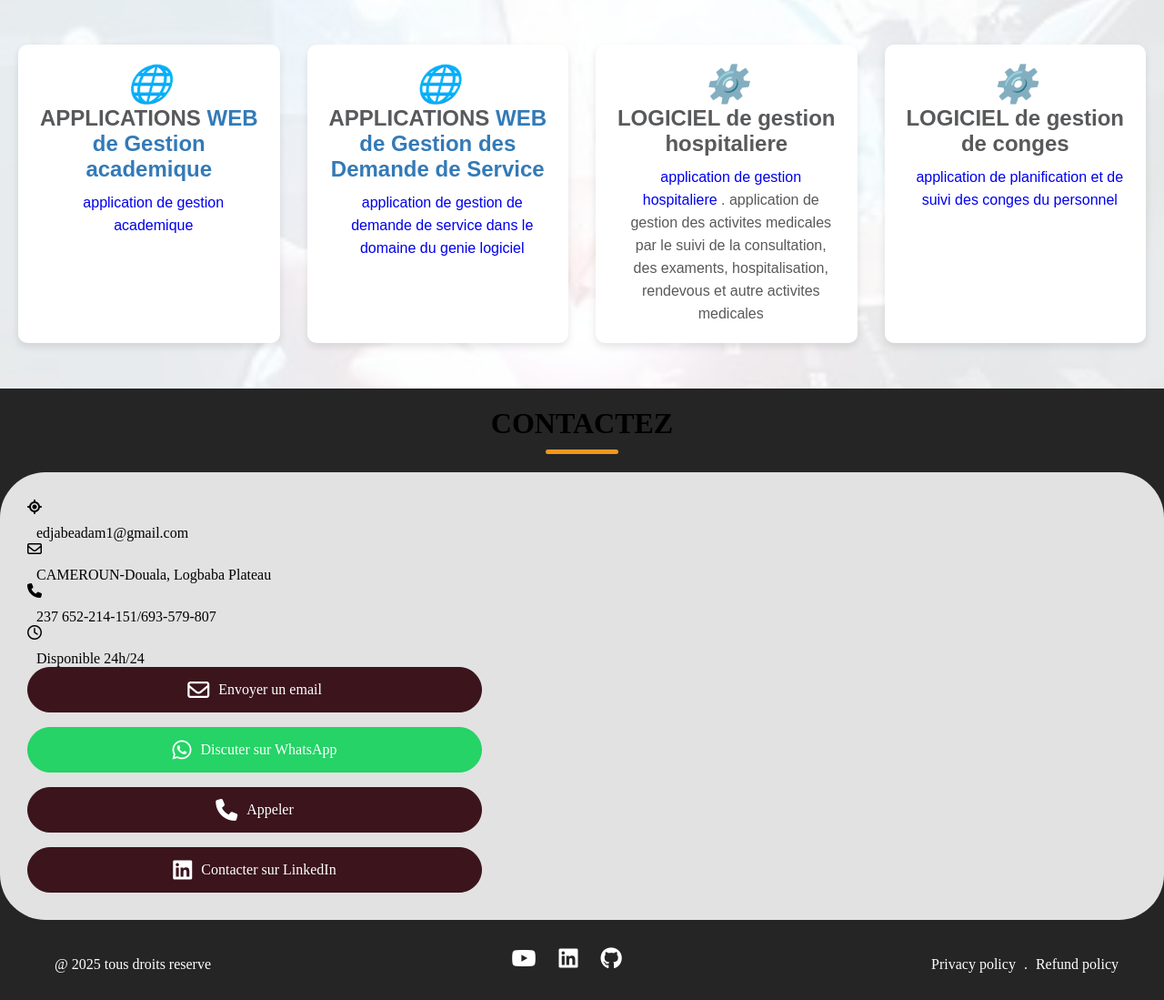
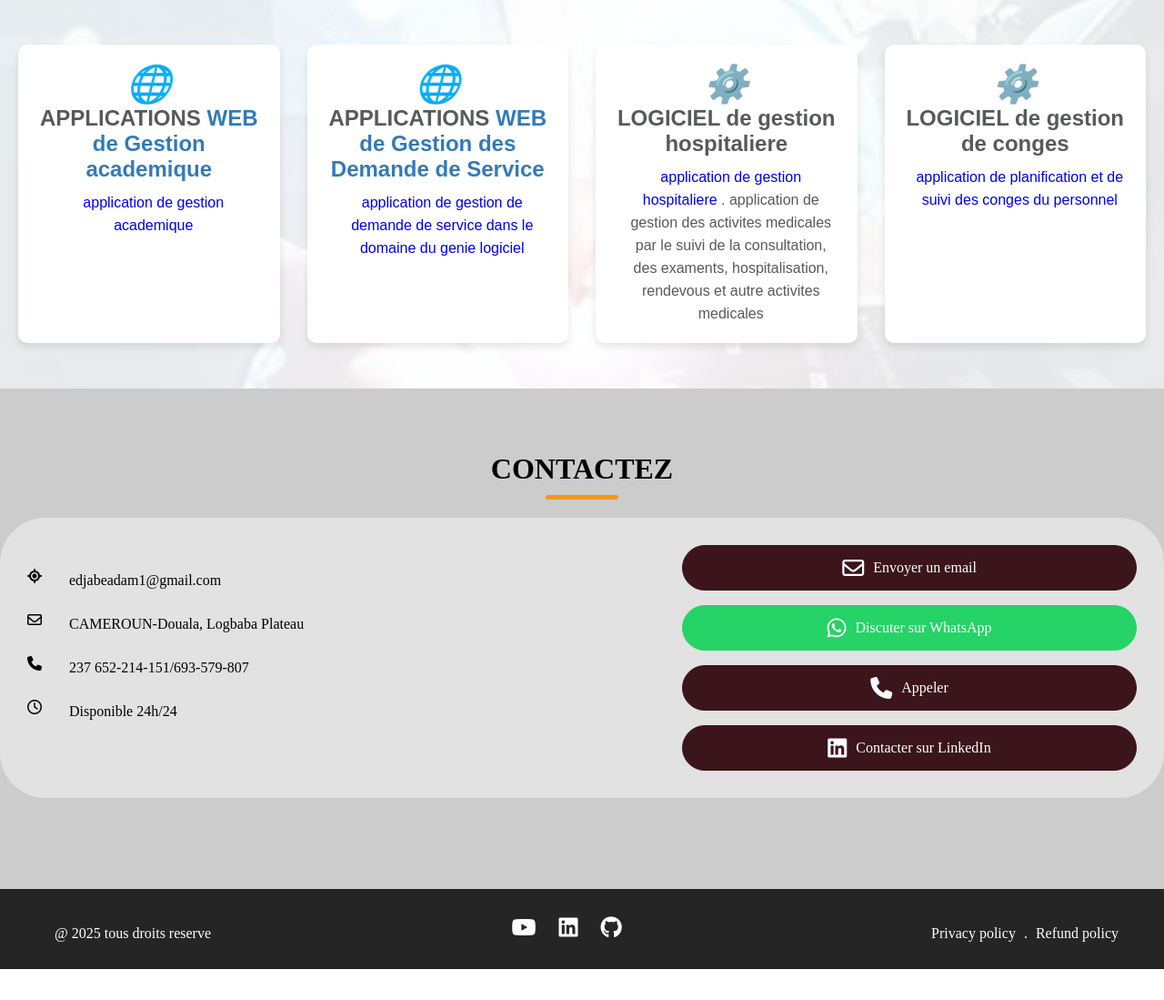
Before and after one commit to Basselte1/portFolio, a Django app: page / in a window 1280 px wide. Shown: the part 3338-4437 px from the top of the page at 91% size. After the commit the page ends 4403 px from the top, so only its background shows below. Run offline with Django 5.2, Linux system fonts and the light colour scheme; some libraries are stand-ins or nearby versions; some web fonts are replaced.

Commit message:
modification du style du formulaire de contact

```diff
--- a/static/css/style.css
+++ b/static/css/style.css
@@ -637,7 +637,7 @@
 
 /* ═══════════════════════════════════════════════════════════════
    Contact section
-   ═══════════════════════════════════════════════════════════════
+   ═══════════════════════════════════════════════════════════════ */
 .contact-section {
     padding: 50px 0 100px;
     background: var(--light-pink-color);
@@ -645,7 +645,7 @@
 .contact-section .section-content {
     display: flex;
     flex-wrap: wrap;             /* CHANGEMENT : nowrap => wrap pour tablette/mobile */
-  /*  gap: 32px;
+    gap: 32px;
     align-items: flex-start;
     justify-content: center;
     background-color: #e2e2e2;
@@ -664,7 +664,7 @@
     margin: 20px 0;
     align-items: center;
 }
-.contact-form {
+/*.contact-form {
     flex: 1 1 300px;
     min-width: 280px;
     max-width: 500px;
```
